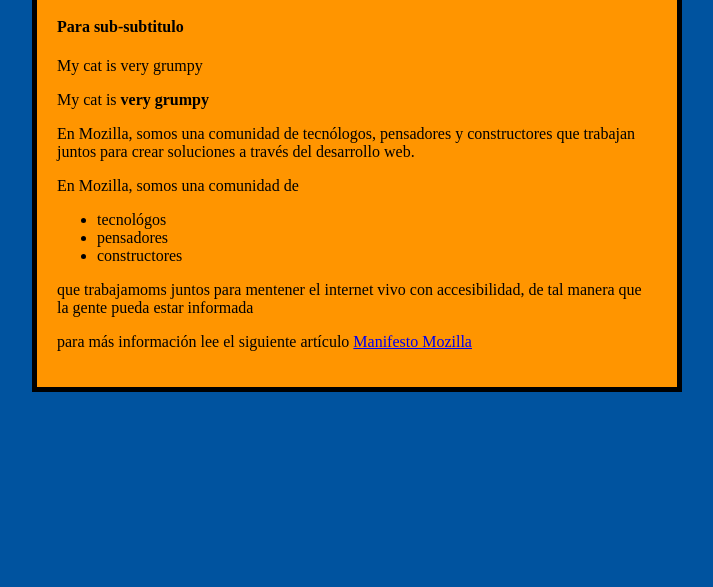
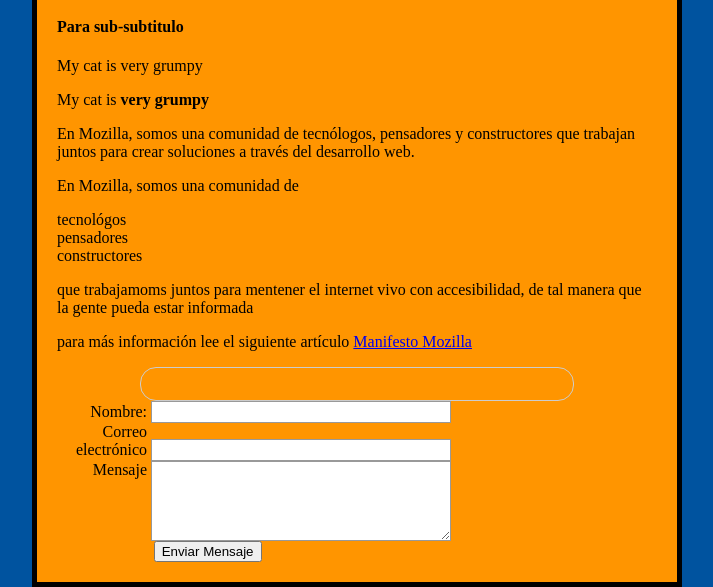
Before and after one commit to AndresNicolalde/DesarrolloWebFullStack, a plain HTML site: page Part 0/index.html in a window 1280 px wide. Shown: the part 351-938 px from the top of the page, without its empty margins (283-996 px from the left). Before the commit the page ends 800 px from the top, so only its background shows below. Drawn offline with Linux system fonts and the light colour scheme.

```diff
--- a/Part 0/index.html
+++ b/Part 0/index.html
@@ -5,6 +5,7 @@
     <meta name="viewport" content="width=device-width, initial-scale=1.0" />
     <link href="../estilos.css" rel="stylesheet" type="text/css">
     <title>Página de prueba</title>
+    <style></style>
   </head>
   <body>
     <h1>Mozilla is cool</h1>
@@ -26,5 +27,23 @@
     </ul>
     <p>que trabajamoms juntos para mentener el internet vivo con accesibilidad, de tal manera que la gente pueda estar informada</p>
     <p>para más información lee el siguiente artículo <a href="https://www.mozilla.org/es-AR/about/manifesto/">Manifesto Mozilla</a></p>
+    <form action=" /Part 0/" method="post"> </form>
+      <ul>
+        <li>
+          <label for="name">Nombre: </label>
+          <input type="text" id="name"  name="user_name" />
+        </li>
+        <li>
+          <label for="mail">Correo electrónico</label>
+          <input type="text" id="mail" name="user_email"/>
+        </li>
+        <li>
+          <label for="msg">Mensaje</label>
+          <textarea id="msg" name="user_message"></textarea>
+        </li>
+        <li class="button">
+          <button type="submit">Enviar Mensaje</button>
+        </li>
+      </ul>
   </body>
 </html>
--- a/estilos.css
+++ b/estilos.css
@@ -23,3 +23,69 @@
   text-shadow: 3px 3px 1px black;
   text-align: center;
 }
+
+form {
+  /* Centrar el formulario en la página */
+  margin: 0 auto;
+  width: 400px;
+  /* Esquema del formulario */
+  padding: 1em;
+  border: 1px solid #ccc;
+  border-radius: 1em;
+}
+
+ul {
+  list-style: none;
+  padding: 0;
+  margin: 0;
+}
+
+form li + li {
+  margin-top: 1em;
+}
+
+label {
+  /* Tamaño y alineación uniforme */
+  display: inline-block;
+  width: 90px;
+  text-align: right;
+}
+
+input,
+textarea {
+  /* Para asegurarse de que todos los campos de texto tienen la misma configuración de letra
+     Por defecto, las áreas de texto tienen un tipo de letra monoespaciada */
+  font: 1em sans-serif;
+
+  /* Tamaño uniforme del campo de texto */
+  width: 300px;
+  box-sizing: border-box;
+
+  /* Hacer coincidir los bordes del campo del formulario */
+  border: 1px solid #999;
+}
+
+input:focus,
+textarea:focus {
+  /* Destacado adicional para elementos que tienen el cursor */
+  border-color: #000;
+}
+
+textarea {
+  /* Alinear los campos de texto multilínea con sus etiquetas */
+  vertical-align: top;
+
+  /* Proporcionar espacio para escribir texto */
+  height: 5em;
+}
+
+.button {
+  /* Alinear los botones con los campos de texto */
+  padding-left: 90px; /* mismo tamaño que los elementos de la etiqueta */
+}
+
+button {
+  /* Este margen adicional representa aproximadamente el mismo espacio que el espacio
+     entre las etiquetas y sus campos de texto */
+  margin-left: 0.5em;
+}
```
